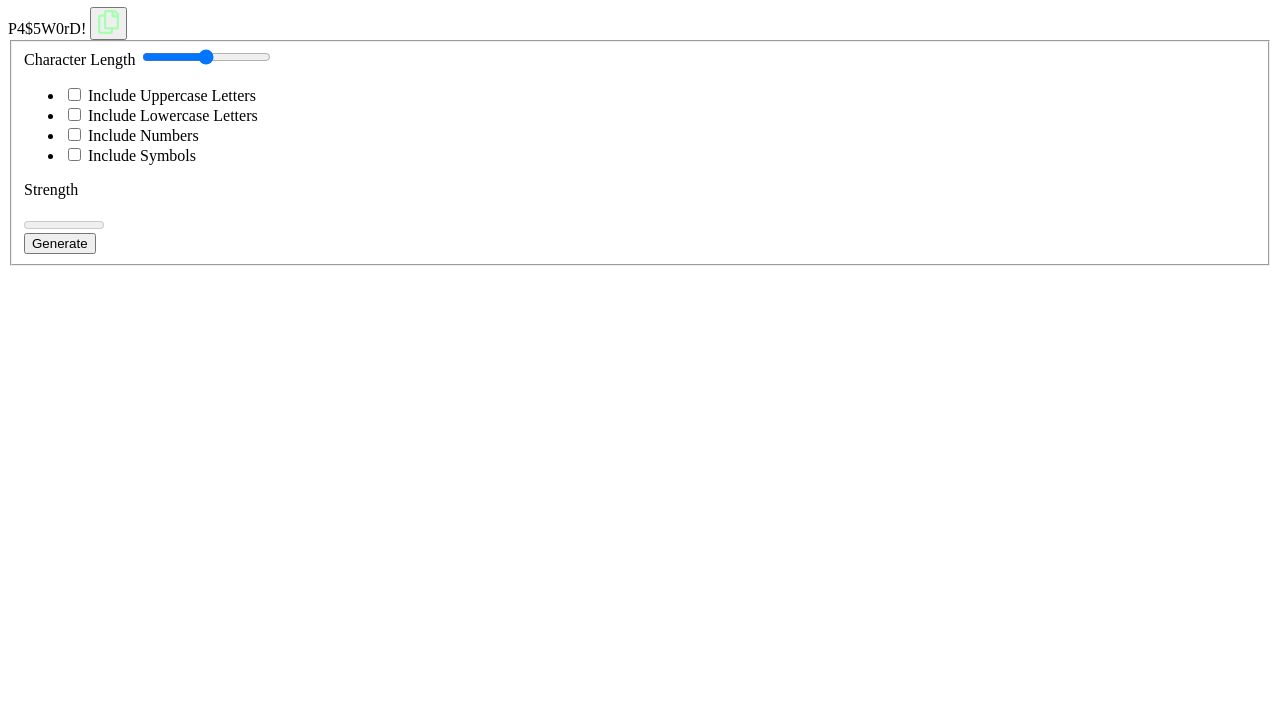
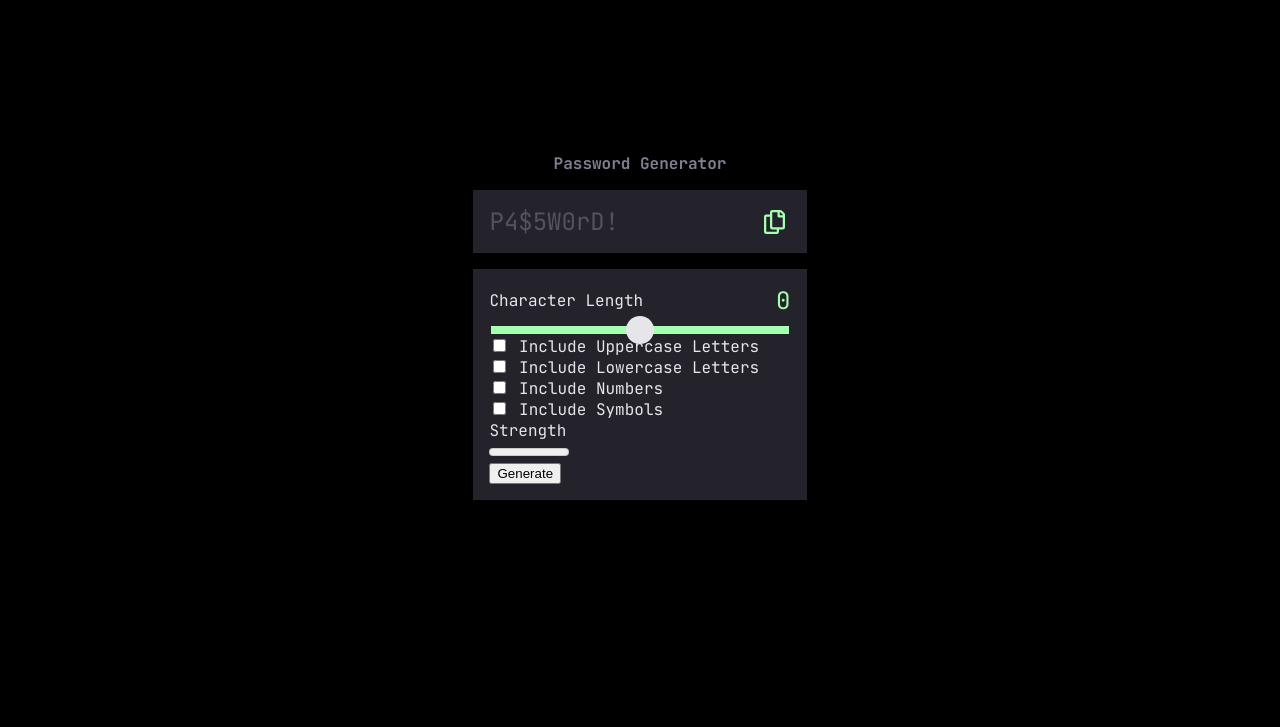
Before and after one commit to Zupi-HR/password-generator-app, a plain HTML site: page index.html in a window 1280 px wide. Shown: the part 73-800 px from the top of the page. Drawn offline with Linux system fonts and the light colour scheme.

Commit message:
styling slider

```diff
--- a/index.html
+++ b/index.html
@@ -20,9 +20,10 @@
         <button id="copy-button" class="copy-btn"><img src="assets/images/icon-copy.svg" alt="copy password"></button>
       </div>
       <fieldset class="generator-options">
+        <fieldset class="sr-only">Password Generation Options</fieldset>
         <div class="option-group length-control">
           <label for="passLength">Character Length</label>
-          <output id="length-display" class="length-value"></output>
+          <output id="length-display" class="length-value">0</output>
           <input type="range" id="passLength" min="0" max="20" step="1">
         </div>
         <ul class="checkbox-group">
--- a/style.css
+++ b/style.css
@@ -4,6 +4,59 @@
     font-weight: 100 900;
     font-style: normal;
 }
+
+/* --- CSS Reset --- */
+
+/* Box sizing rules */
+*,
+*::before,
+*::after {
+    box-sizing: border-box;
+}
+
+/* Remove default margin and padding */
+body,
+h1,
+h2,
+h3,
+h4,
+p,
+figure,
+blockquote,
+dl,
+dd,
+ul,
+ol {
+    margin: 0;
+    padding: 0;
+}
+
+/* Remove list styles on ul, ol elements */
+ul,
+ol {
+    list-style: none;
+}
+
+/* Make images easier to work with */
+img,
+picture {
+    max-width: 100%;
+    display: block;
+}
+
+.sr-only {
+    position: absolute;
+    width: 1px;
+    height: 1px;
+    padding: 0;
+    margin: -1px;
+    overflow: hidden;
+    clip: rect(0, 0, 0, 0);
+    white-space: nowrap;
+    border: none;
+}
+
+/* --- End of CSS Reset --- */
 
 :root {
     /* --- Colors --- */
@@ -82,3 +135,108 @@
     --spacing-2300: 11.5rem;
     /* 184px */
 }
+
+body {
+    display: grid;
+    place-items: center;
+    font-family: 'JetBrains Mono', sans-serif;
+    height: 100vh;
+    background-color: var(--color-black);
+}
+
+.container {
+    display: grid;
+    gap: var(--spacing-200);
+}
+
+.main-title {
+    color: var(--color-grey-600);
+    font-size: var(--fs-body-m);
+    font-weight: var(--font-weight-bold);
+    text-align: center;
+    line-height: var(--lh-body-m);
+}
+
+.generator-form {
+    display: grid;
+    gap: var(--spacing-200);
+    background-color: inherit;
+}
+
+.password-display {
+    background-color: var(--color-grey-800);
+    padding: var(--spacing-200);
+    display: flex;
+    justify-content: space-between;
+    align-items: center;
+}
+
+#password-output {
+    font-size: var(--fs-heading-m);
+    color: var(--color-grey-700);
+}
+
+.copy-btn {
+    background-color: inherit;
+    border: none;
+}
+
+.generator-options {
+    border: none;
+    padding: 16px;
+    margin: 0;
+    min-inline-size: 0;
+    background-color: var(--color-grey-800);
+    color: var(--color-grey-200);
+}
+
+.length-control {
+    display: flex;
+    flex-wrap: wrap;
+    justify-content: space-between;
+    align-items: center;
+    row-gap: var(--spacing-100);
+}
+
+.length-value {
+    font-size: var(--fs-heading-m);
+    color: var(--color-green-200);
+}
+
+#passLength {
+    -webkit-appearance: none;
+    appearance: none;
+    background-color: transparent;
+    cursor: pointer;
+    display: block;
+    width: 100%;
+}
+
+/* Chrome, Safari, Opera, and Edge */
+#passLength::-webkit-slider-runnable-track {
+    background: var(--color-green-200);
+    height: var(--spacing-100);
+}
+
+#passLength::-moz-range-track {
+    background: var(--color-green-200);
+    height: var(--spacing-100);
+}
+
+#passLength::-webkit-slider-thumb {
+    -webkit-appearance: none;
+    appearance: none;
+    background-color: var(--color-grey-200);
+    width: 28px;
+    height: 28px;
+    border-radius: 50%;
+    margin-top: calc((var(--spacing-100) - 28px) / 2);
+}
+
+#passLength::-moz-range-thumb {
+    border: 0;
+    border-radius: 50%;
+    background-color: var(--color-grey-200);
+    width: 28px;
+    height: 28px;
+}
```
